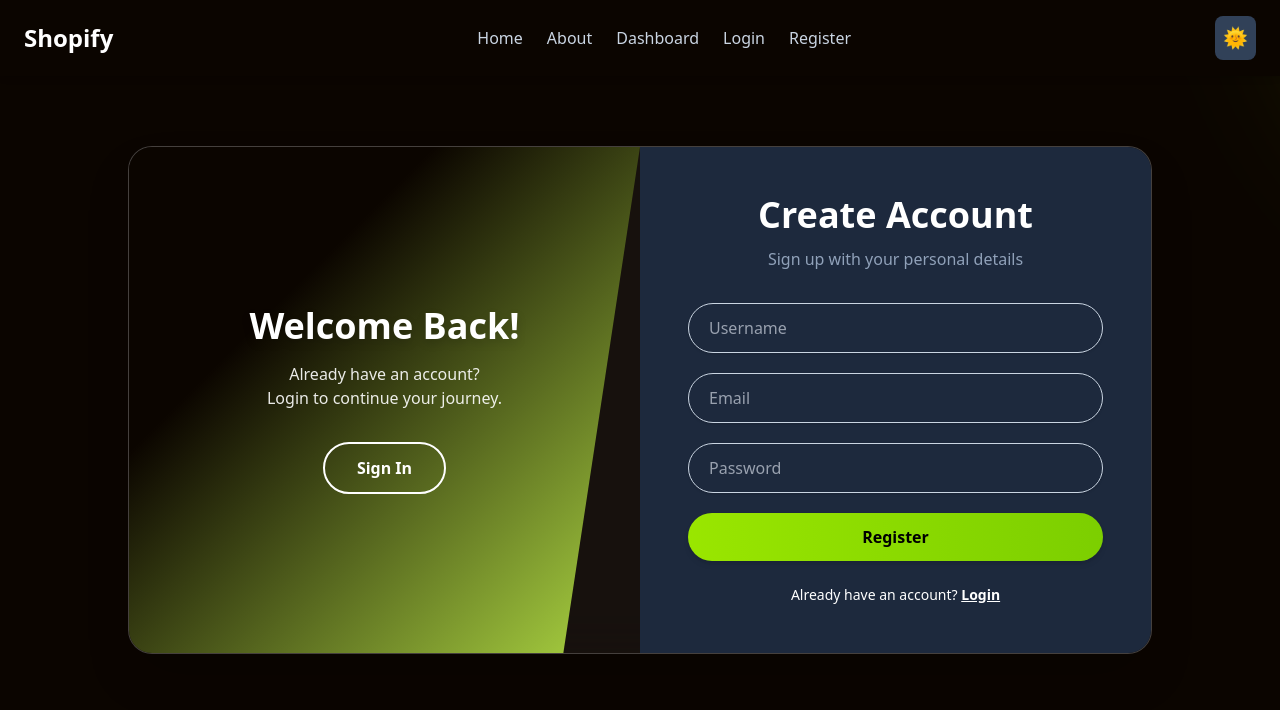
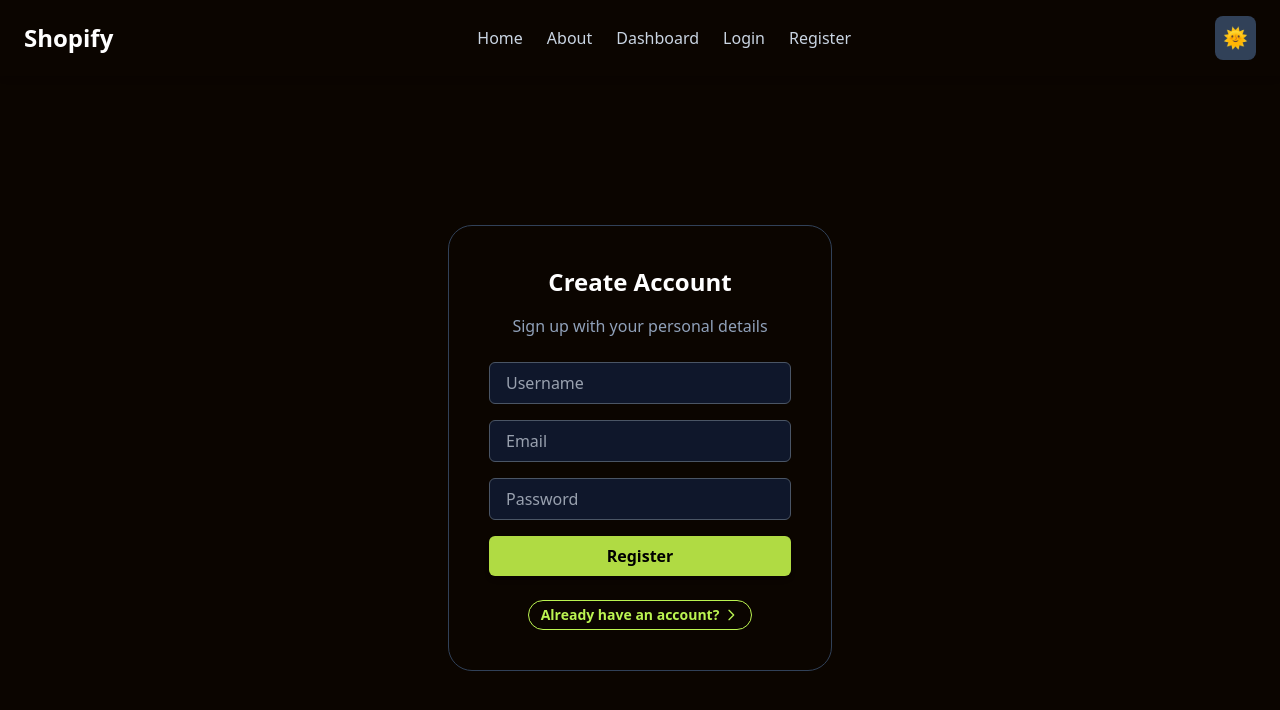
Before and after one commit to Karthikeyadevarakonda/Shopify, a React (Vite) app: page /register in a window 1280 px wide. Shown: the top 710 px of the page. Built offline with nearby package versions, Linux system fonts and the light colour scheme.

Commit message:
designed login and register pages

```diff
--- a/src/pages/Login.jsx
+++ b/src/pages/Login.jsx
@@ -1,119 +1,108 @@
 import { Link } from "react-router-dom";
 import { useTheme } from "../contexts/ThemeContext";
-import { motion } from "framer-motion";
 
 const Login = () => {
-  const { colors, isDarkMode } = useTheme();
+  const { isDarkMode, colors } = useTheme();
 
   return (
     <section
-      className={`min-h-screen flex items-center justify-center px-4 py-10 sm:py-16 ${colors.primary} relative overflow-hidden transition-all duration-500`}
+      className={`min-h-screen flex items-start sm:items-center justify-center px-0 sm:px-6 lg:px-8 pt-24 transition-colors duration-500 ${colors.primary}`}
     >
-      {/* 🔮 Animated Background Blobs */}
-      <div className="absolute inset-0 overflow-hidden pointer-events-none">
-        <motion.div
-          className="absolute -top-1/2 -right-1/2 w-[600px] h-[600px] bg-gradient-to-bl from-lime-400/30 to-transparent rounded-full blur-3xl"
-          animate={{ scale: [1, 1.2, 1], rotate: [0, 180, 360] }}
-          transition={{ duration: 20, repeat: Infinity, ease: "linear" }}
-        />
-        <motion.div
-          className="absolute -bottom-1/2 -left-1/2 w-[500px] h-[500px] bg-gradient-to-tr from-lime-600/20 to-transparent rounded-full blur-3xl"
-          animate={{ scale: [1.2, 1, 1.2], rotate: [360, 180, 0] }}
-          transition={{ duration: 25, repeat: Infinity, ease: "linear" }}
-        />
-      </div>
-
-      {/* 📦 Card Container */}
-      <motion.div
-        initial={{ opacity: 0, y: 40 }}
-        animate={{ opacity: 1, y: 0 }}
-        transition={{ duration: 0.8 }}
-        whileHover={{ scale: 1.01 }}
-        className="relative z-10 flex w-full max-w-5xl flex-col md:flex-row rounded-3xl shadow-2xl overflow-hidden backdrop-blur-xl border border-white/20 bg-white/5"
-      >
-        {/* 🎨 Left Panel */}
+      <div className="relative   w-full sm:max-w-sm">
         <div
-          className="hidden md:flex flex-col justify-center items-center w-1/2 p-10 text-white relative"
-          style={{
-            background: isDarkMode
-              ? "linear-gradient(135deg, #0B0500 40%, #B0DB43 100%)"
-              : "linear-gradient(135deg, #3b82f6 40%, #60a5fa 100%)",
-            clipPath: "polygon(0 0, 100% 0, 85% 100%, 0% 100%)",
-          }}
+          className={`sm:rounded-3xl sm:border p-4 sm:p-8  transition-colors duration-500
+            ${
+              isDarkMode
+                ? "bg-transparent sm:" + colors.card + " border-slate-700"
+                : "bg-transparent sm:bg-white shadow-none sm:shadow-2xl sm:border-gray-200"
+            }`}
         >
-          <motion.h2
-            initial={{ opacity: 0, y: 20 }}
-            animate={{ opacity: 1, y: 0 }}
-            transition={{ delay: 0.3 }}
-            className="text-4xl font-extrabold mb-4 drop-shadow-lg text-center"
+          <h2
+            className={`text-2xl font-bold mb-4 text-center ${
+              isDarkMode ? "text-white" : "text-black"
+            }`}
           >
-            Welcome Back!
-          </motion.h2>
-          <p className="mb-8 opacity-90 text-center">
-            To stay connected with us please login
-            <br /> with your personal info
-          </p>
-          <Link
-            to="/register"
-            className="px-8 py-3 border-2 border-white rounded-full font-semibold hover:bg-white hover:text-black transition"
+            Login
+          </h2>
+          <p
+            className={`text-center mb-6 transition-colors duration-500 ${
+              isDarkMode ? colors.textMuted : "text-gray-500"
+            }`}
           >
-            Sign Up
-          </Link>
-        </div>
-
-        {/* 📝 Right Panel (Login Form) */}
-        <div
-          className={`flex flex-col justify-center w-full md:w-1/2 p-6 sm:p-10 md:p-12 ${colors.card} ${colors.text}`}
-        >
-          <h2 className="text-3xl sm:text-4xl font-bold text-center mb-3">
-            Welcome
-          </h2>
-          <p className={`text-center mb-8 ${colors.textMuted}`}>
-            Login to your account to continue
+            Enter your credentials to continue
           </p>
 
-          {/* Form */}
-          <form className="flex flex-col gap-6">
+          <form className="flex flex-col gap-4">
             {["Username", "Password"].map((placeholder, i) => (
-              <motion.input
+              <input
                 key={i}
                 type={placeholder === "Password" ? "password" : "text"}
                 placeholder={placeholder}
-                whileFocus={{ scale: 1.02, borderColor: "#84cc16" }}
-                className="w-full px-5 py-3 rounded-full border border-slate-300 shadow-sm focus:ring-2 focus:ring-lime-400 outline-none bg-transparent placeholder-gray-400 dark:placeholder-gray-500"
+                className={`w-full px-4 py-2 rounded-md border focus:ring-2 focus:ring-lime-400 outline-none transition-colors duration-300
+                  ${
+                    isDarkMode
+                      ? colors.input + " border-gray-600 placeholder-gray-400"
+                      : "bg-transparent sm:bg-white border-gray-300 text-black placeholder-gray-500"
+                  }`}
               />
             ))}
 
-            <div className="text-right">
-              <Link
-                to="/forgot-password"
-                className="text-sm font-medium underline hover:text-lime-500"
-              >
-                Forgot password?
+            <div
+              className={`flex justify-end mb-4 items-center gap-1 text-sm transition-colors duration-300
+            ${
+              isDarkMode
+                ? "text-lime-300 hover:text-lime-400"
+                : "text-lime-500 hover:text-lime-600"
+            }`}
+            >
+              <Link to="/forgot-password" className="flex items-center gap-1">
+                <span>Forgot password?</span>
+                <svg
+                  className="w-4 h-4"
+                  fill="none"
+                  stroke="currentColor"
+                  strokeWidth="2"
+                  viewBox="0 0 24 24"
+                >
+                  <path
+                    strokeLinecap="round"
+                    strokeLinejoin="round"
+                    d="M9 5l7 7-7 7"
+                  />
+                </svg>
               </Link>
             </div>
 
-            <motion.button
-              whileHover={{ scale: 1.05, backgroundPosition: "200% center" }}
-              whileTap={{ scale: 0.95 }}
+            <button
               type="submit"
-              className="w-full py-3 rounded-full font-semibold bg-gradient-to-r from-lime-400 via-lime-500 to-lime-600 bg-[length:200%_200%] text-black shadow-md hover:shadow-xl transition-all"
+              className={`w-full py-2 rounded-md font-semibold shadow-md transition-colors duration-300
+              ${
+                isDarkMode
+                  ? colors.button
+                  : "bg-gradient-to-r from-lime-400 via-lime-500 to-lime-600 text-black"
+              }`}
             >
               Login
-            </motion.button>
+            </button>
           </form>
 
-          <p className="mt-8 text-center text-sm">
+          <p
+            className={`mt-6 text-center text-sm transition-colors duration-300 ${
+              isDarkMode ? "text-gray-400" : "text-gray-500"
+            }`}
+          >
             Don’t have an account?{" "}
             <Link
               to="/register"
-              className="font-semibold underline hover:text-lime-500"
+              className={`font-semibold underline transition-colors duration-300 ${
+                isDarkMode ? "hover:text-lime-400" : "hover:text-lime-600"
+              }`}
             >
-              Sign up
+              Sign Up
             </Link>
           </p>
         </div>
-      </motion.div>
+      </div>
     </section>
   );
 };
--- a/src/pages/Register.jsx
+++ b/src/pages/Register.jsx
@@ -1,80 +1,40 @@
 import { Link } from "react-router-dom";
 import { useTheme } from "../contexts/ThemeContext";
-import { motion } from "framer-motion";
 
 const Register = () => {
-  const { colors, isDarkMode } = useTheme();
+  const { isDarkMode, colors } = useTheme();
 
   return (
     <section
-      className={`min-h-screen flex items-center justify-center px-4 py-10 sm:py-16 ${colors.primary} relative overflow-hidden transition-all duration-500`}
+      className={`min-h-screen flex items-start sm:items-center justify-center px-0 sm:px-6 lg:px-8 pt-20 sm:pt-24 transition-colors duration-500 ${colors.primary}`}
     >
-      {/* 🔮 Animated Gradient Background Blobs */}
-      <div className="absolute inset-0 overflow-hidden pointer-events-none">
-        <motion.div
-          className="absolute -top-1/2 -right-1/2 w-[600px] h-[600px] bg-gradient-to-bl from-lime-400/30 to-transparent rounded-full blur-3xl"
-          animate={{ scale: [1, 1.2, 1], rotate: [0, 180, 360] }}
-          transition={{ duration: 20, repeat: Infinity, ease: "linear" }}
-        />
-        <motion.div
-          className="absolute -bottom-1/2 -left-1/2 w-[500px] h-[500px] bg-gradient-to-tr from-lime-600/20 to-transparent rounded-full blur-3xl"
-          animate={{ scale: [1.2, 1, 1.2], rotate: [360, 180, 0] }}
-          transition={{ duration: 25, repeat: Infinity, ease: "linear" }}
-        />
-      </div>
-
-      {/* 📦 Card Container */}
-      <motion.div
-        initial={{ opacity: 0, y: 40 }}
-        animate={{ opacity: 1, y: 0 }}
-        transition={{ duration: 0.8 }}
-        whileHover={{ scale: 1.01 }}
-        className="relative z-10 w-full max-w-5xl flex flex-col md:flex-row rounded-3xl shadow-2xl overflow-hidden backdrop-blur-xl border border-white/20 bg-white/5"
-      >
-        {/* 🎨 Left Gradient Panel */}
+      <div className="relative w-full sm:max-w-sm">
         <div
-          className="hidden md:flex flex-col justify-center items-center w-1/2 p-10 text-white relative"
-          style={{
-            background: isDarkMode
-              ? "linear-gradient(135deg, #0B0500 30%, #B0DB43 100%)"
-              : "linear-gradient(135deg, #3b82f6 30%, #60a5fa 100%)",
-            clipPath: "polygon(0 0, 100% 0, 85% 100%, 0% 100%)",
-          }}
+          className={`sm:rounded-3xl p-4 sm:p-10 sm:border transition-colors duration-500
+            ${
+              isDarkMode
+                ? "bg-transparent sm:" + colors.card + " border-slate-700"
+                : "bg-transparent sm:bg-white shadow-none sm:shadow-2xl sm:border-gray-200"
+            }`}
         >
-          <motion.h2
-            initial={{ opacity: 0, y: 20 }}
-            animate={{ opacity: 1, y: 0 }}
-            transition={{ delay: 0.3 }}
-            className="text-4xl font-extrabold mb-4 drop-shadow-lg text-center"
+          <h2
+            className={`text-2xl font-bold mb-4 text-center ${
+              isDarkMode ? "text-white" : "text-black"
+            }`}
           >
-            Welcome Back!
-          </motion.h2>
-          <p className="mb-8 opacity-90 text-center">
-            Already have an account? <br /> Login to continue your journey.
-          </p>
-          <Link
-            to="/login"
-            className="px-8 py-3 border-2 border-white rounded-full font-semibold hover:bg-white hover:text-black transition"
-          >
-            Sign In
-          </Link>
-        </div>
-
-        {/* 📝 Right Form Panel */}
-        <div
-          className={`flex flex-col justify-center w-full md:w-1/2 p-6 sm:p-10 md:p-12 ${colors.card} ${colors.text}`}
-        >
-          <h2 className="text-3xl sm:text-4xl font-bold text-center mb-3">
             Create Account
           </h2>
-          <p className={`text-center mb-8 ${colors.textMuted}`}>
+          <p
+            className={`text-center mb-6 transition-colors duration-500 ${
+              isDarkMode ? colors.textMuted : "text-gray-500"
+            }`}
+          >
             Sign up with your personal details
           </p>
 
-          {/* ✍️ Form */}
-          <form className="flex flex-col gap-5">
+          <form className="flex flex-col gap-4">
             {["Username", "Email", "Password"].map((placeholder, i) => (
-              <motion.input
+              <input
                 key={i}
                 type={
                   placeholder === "Password"
@@ -84,32 +44,56 @@ const Register = () => {
                     : "text"
                 }
                 placeholder={placeholder}
-                whileFocus={{ scale: 1.02, borderColor: "#84cc16" }}
-                className="w-full px-5 py-3 rounded-full border border-slate-300 shadow-sm focus:ring-2 focus:ring-lime-400 outline-none bg-transparent placeholder-gray-400 dark:placeholder-gray-500"
+                className={`w-full px-4 py-2 rounded-md border focus:ring-2 focus:ring-lime-400 outline-none transition-colors duration-300
+                  ${
+                    isDarkMode
+                      ? colors.input + " border-gray-600 placeholder-gray-400"
+                      : "bg-transparent sm:bg-white border-gray-300 text-black placeholder-gray-500"
+                  }`}
               />
             ))}
 
-            <motion.button
-              whileHover={{ scale: 1.05, backgroundPosition: "200% center" }}
-              whileTap={{ scale: 0.95 }}
+            <button
               type="submit"
-              className="w-full py-3 rounded-full font-semibold bg-gradient-to-r from-lime-400 via-lime-500 to-lime-600 bg-[length:200%_200%] text-black shadow-md hover:shadow-xl transition-all"
+              className={`w-full py-2 rounded-md font-semibold shadow-md transition-colors duration-300
+                ${
+                  isDarkMode
+                    ? colors.button
+                    : "bg-gradient-to-r from-lime-400 via-lime-500 to-lime-600 text-black"
+                }`}
             >
               Register
-            </motion.button>
+            </button>
           </form>
 
-          <p className="mt-6 text-center text-sm">
-            Already have an account?{" "}
+          <div className="mt-6 flex justify-center">
             <Link
               to="/login"
-              className="font-semibold underline hover:text-lime-500"
+              className={`flex items-center gap-1 text-sm font-semibold border px-3 py-1 rounded-full transition-colors duration-300
+                ${
+                  isDarkMode
+                    ? "text-lime-300 border-lime-300 hover:text-lime-400 hover:border-lime-400"
+                    : "text-lime-500 border-lime-500 hover:text-lime-600 hover:border-lime-600"
+                }`}
             >
-              Login
+              Already have an account?
+              <svg
+                className="w-4 h-4"
+                fill="none"
+                stroke="currentColor"
+                strokeWidth="2"
+                viewBox="0 0 24 24"
+              >
+                <path
+                  strokeLinecap="round"
+                  strokeLinejoin="round"
+                  d="M9 5l7 7-7 7"
+                />
+              </svg>
             </Link>
-          </p>
+          </div>
         </div>
-      </motion.div>
+      </div>
     </section>
   );
 };
```
